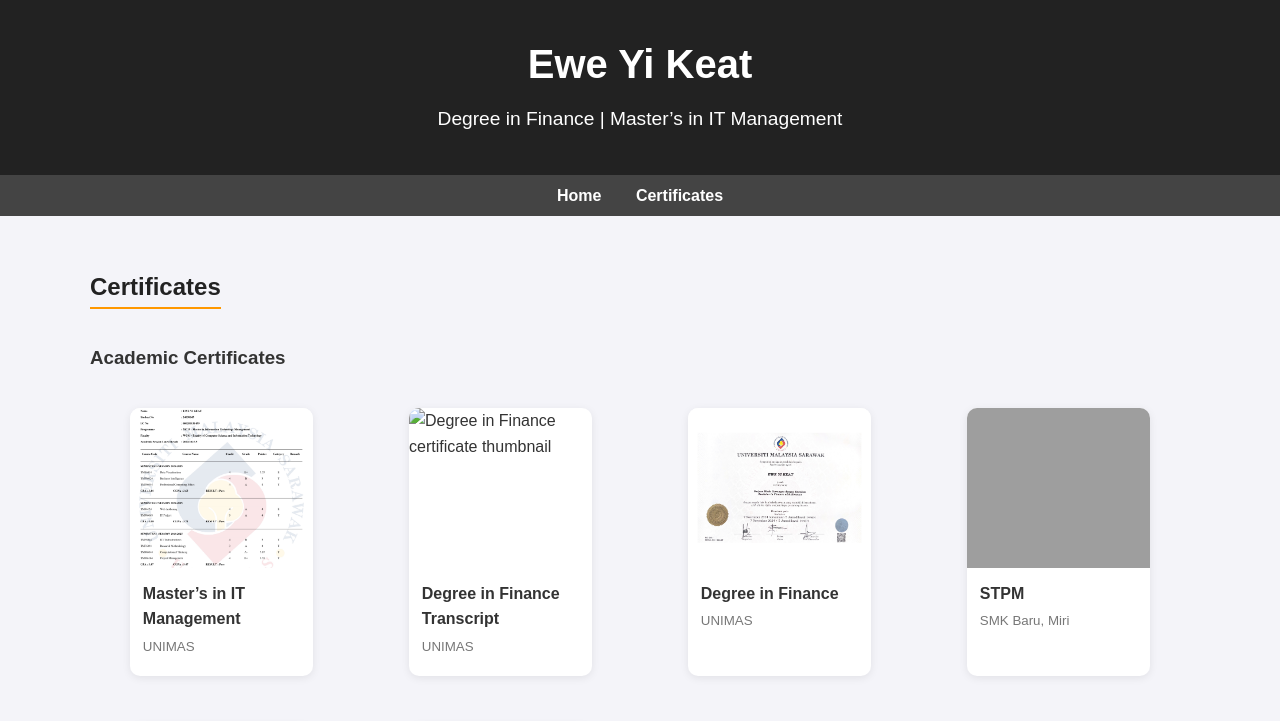
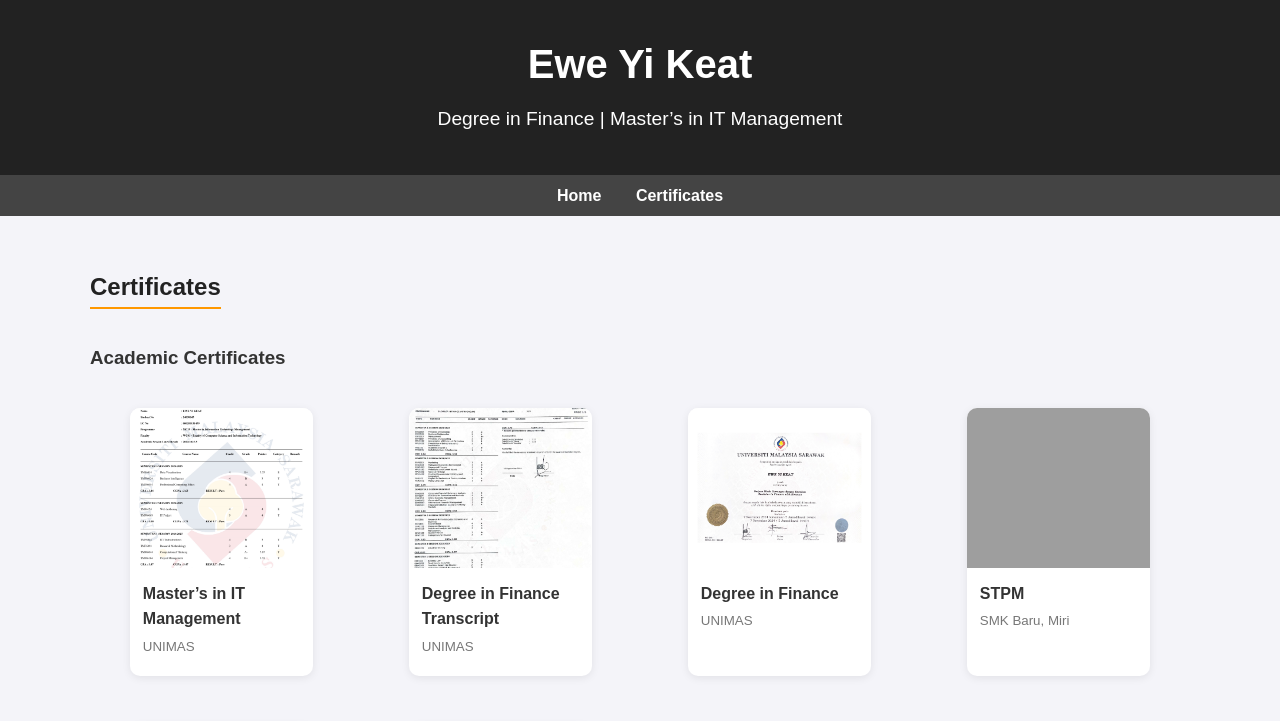
Before and after one commit to keat378/Portfolio, a plain HTML site: page certificates.html in a window 1280 px wide. Shown: the top 721 px of the page. Drawn offline with Linux system fonts and the light colour scheme; grey boxes are pictures that could not be loaded.

Commit message:
Update certificates.html

```diff
--- a/certificates.html
+++ b/certificates.html
@@ -36,7 +36,7 @@
 
             <figure class="cert-card" tabindex="0" data-img="Photos/EWE YI KEAT_DEGREE CERTIFICATE.jpg"
                 data-title="Degree in Finance (UNIMAS)">
-                <img src="Photos/EWE YI KEAT_DEGREE Transcript.pdf" alt="Degree in Finance certificate thumbnail">
+                <img src="Photos/EWE YI KEAT_DEGREE Transcript.jpg" alt="Degree in Finance certificate thumbnail">
                 <figcaption>
                     <strong>Degree in Finance Transcript</strong>
                     <small>UNIMAS</small>
```
